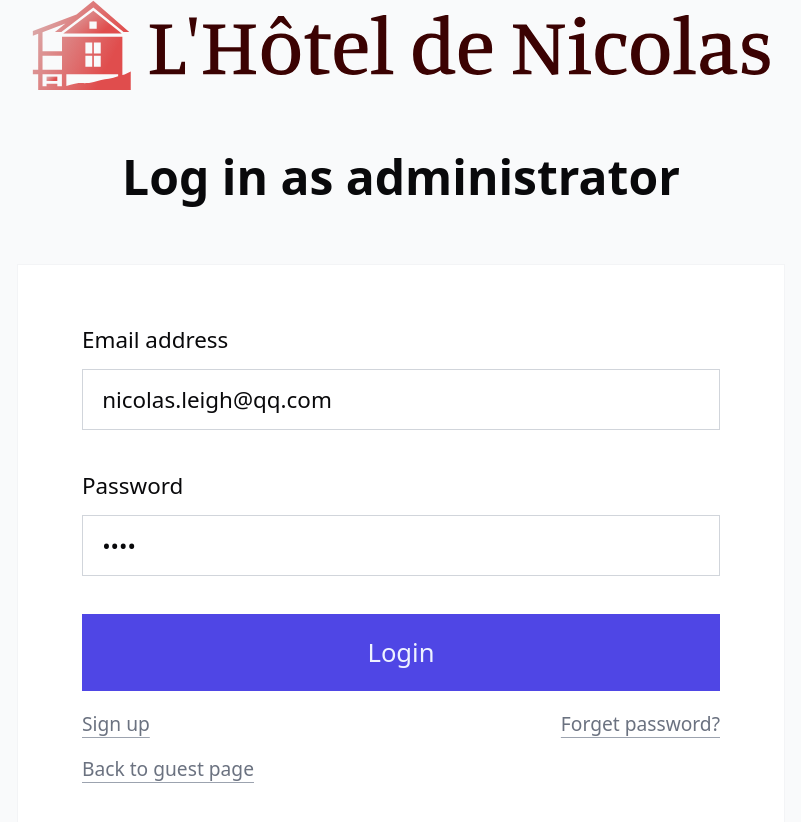
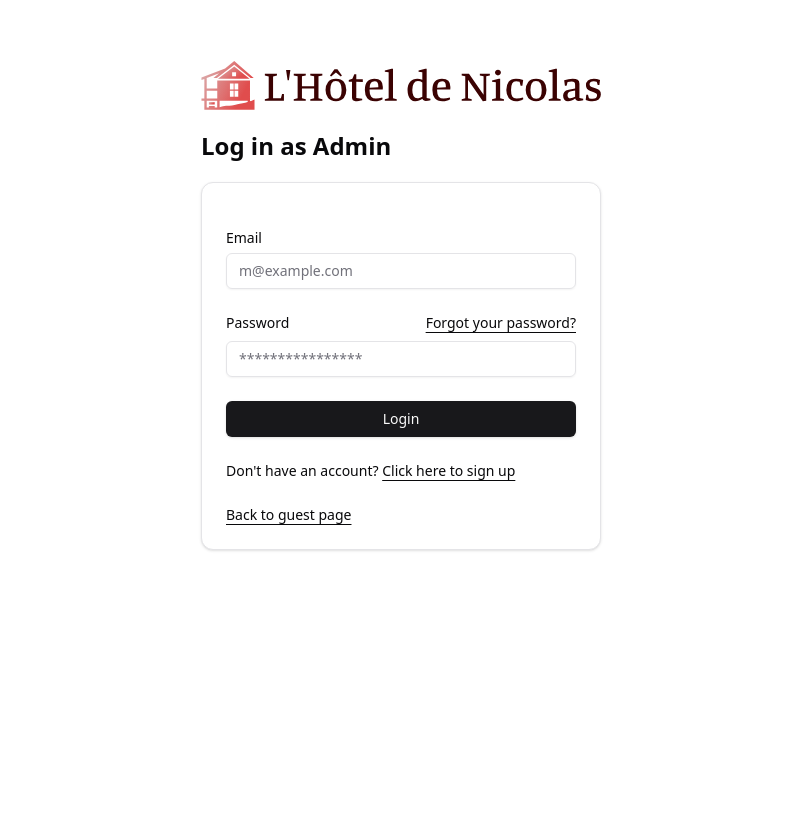
Before and after one commit to nicolasleigh/CabinFy, a React (Vite) app in the folder frontend/: page /admin/login in a window 1280 px wide. Shown: the whole page, without its empty margins (239-1040 px from the left). After the commit the page ends 800 px from the top, so only its background shows below. Built offline with nearby package versions, Linux system fonts and the light colour scheme.

Commit message:
refactor login form

```diff
--- /dev/null
+++ b/frontend/src/features/authentication/LoginForm-2.tsx
@@ -0,0 +1,79 @@
+import { useState } from 'react';
+import Button from '../../ui/Button';
+import Form from '../../ui/Form';
+import Input from '../../ui/Input';
+import FormRowVertical from '../../ui/FormRowVertical';
+import { useLogin } from './useLogin';
+import SpinnerMini from '../../ui/SpinnerMini';
+import ButtonLink from '../../ui/ButtonLink';
+import ButtonGroup from '../../ui/ButtonGroup';
+import styled from 'styled-components';
+
+const BackLink = styled(ButtonLink)`
+  margin-top: 1rem;
+  display: inline-block;
+`;
+
+function LoginForm() {
+  const [email, setEmail] = useState('nicolas.leigh@qq.com');
+  const [password, setPassword] = useState('1234');
+  const { login, isLoading } = useLogin();
+
+  function handleSubmit(e) {
+    e.preventDefault();
+    if (!email || !password) return;
+    login(
+      { email, password },
+      {
+        // onSettled: () => {
+        //   setEmail('');
+        //   setPassword('');
+        // },
+      }
+    );
+  }
+
+  return (
+    <>
+      <Form onSubmit={handleSubmit}>
+        <FormRowVertical label='Email address'>
+          <Input
+            type='email'
+            id='email'
+            // This makes this form better for password managers
+            autoComplete='username'
+            value={email}
+            onChange={(e) => setEmail(e.target.value)}
+            disabled={isLoading}
+          />
+        </FormRowVertical>
+        <FormRowVertical label='Password'>
+          <Input
+            type='password'
+            id='password'
+            autoComplete='current-password'
+            value={password}
+            onChange={(e) => setPassword(e.target.value)}
+            disabled={isLoading}
+          />
+        </FormRowVertical>
+        <FormRowVertical>
+          <Button size='large' disabled={isLoading}>
+            {!isLoading ? 'Login' : <SpinnerMini />}
+          </Button>
+        </FormRowVertical>
+        <ButtonGroup $between>
+          <ButtonLink to='/admin/signup' state={{ email }}>
+            Sign up
+          </ButtonLink>
+          <ButtonLink to='/admin/forget-password' state={{ email }}>
+            Forget password?
+          </ButtonLink>
+        </ButtonGroup>
+        <BackLink to='/home'>Back to guest page</BackLink>
+      </Form>
+    </>
+  );
+}
+
+export default LoginForm;
--- a/frontend/src/features/authentication/LoginForm.tsx
+++ b/frontend/src/features/authentication/LoginForm.tsx
@@ -1,29 +1,53 @@
-import { useState } from 'react';
-import Button from '../../ui/Button';
-import Form from '../../ui/Form';
-import Input from '../../ui/Input';
-import FormRowVertical from '../../ui/FormRowVertical';
-import { useLogin } from './useLogin';
-import SpinnerMini from '../../ui/SpinnerMini';
-import ButtonLink from '../../ui/ButtonLink';
-import ButtonGroup from '../../ui/ButtonGroup';
-import styled from 'styled-components';
+import { cn } from "@/lib/utils";
+import { Button } from "@/components/ui/button";
+import { Card, CardContent, CardDescription, CardHeader, CardTitle } from "@/components/ui/card";
+import { Input } from "@/components/ui/input";
+import { Label } from "@/components/ui/label";
+import { BsGoogle } from "react-icons/bs";
+import { useState } from "react";
+import { Link } from "react-router-dom";
+import { isValidEmail } from "@/utils/helpers";
+import toast from "react-hot-toast";
+import { useLogin } from "./useLogin";
 
-const BackLink = styled(ButtonLink)`
-  margin-top: 1rem;
-  display: inline-block;
-`;
+const validateUserInfo = ({ email, password }) => {
+  if (!email.trim()) {
+    return { ok: false, error: "Email is missing!" };
+  }
+  if (!isValidEmail(email)) {
+    return { ok: false, error: "Invalid email!" };
+  }
 
-function LoginForm() {
-  const [email, setEmail] = useState('nicolas.leigh@qq.com');
-  const [password, setPassword] = useState('1234');
+  if (!password.trim()) {
+    return { ok: false, error: "Password is missing!" };
+  }
+  if (password.length < 8) {
+    return { ok: false, error: "Password must be 8 characters!" };
+  }
+  return { ok: true };
+};
+
+export default function LoginForm({
+  className,
+  title,
+  defaultEmail,
+  defaultPass,
+  ...props
+}: React.ComponentPropsWithoutRef<"div">) {
+  // const [email, setEmail] = useState('nicolas.leigh@qq.com');
+  // const [password, setPassword] = useState('1234');
+  const [userInfo, setUserInfo] = useState({
+    email: defaultEmail,
+    password: defaultPass,
+  });
   const { login, isLoading } = useLogin();
 
   function handleSubmit(e) {
     e.preventDefault();
-    if (!email || !password) return;
+    const { ok, error } = validateUserInfo(userInfo);
+    if (!ok) return toast.error(error as string);
     login(
-      { email, password },
+      { email: userInfo.email, password: userInfo.password },
       {
         // onSettled: () => {
         //   setEmail('');
@@ -33,47 +57,74 @@ function LoginForm() {
     );
   }
 
+  const handleChange = ({ target }) => {
+    const { value, name } = target;
+    setUserInfo({ ...userInfo, [name]: value });
+  };
+
   return (
-    <>
-      <Form onSubmit={handleSubmit}>
-        <FormRowVertical label='Email address'>
+    <div className={cn("flex flex-col gap-6", className)} {...props}>
+      <Card>
+        <CardHeader className='text-center'>
+          <CardTitle className='text-xl'>{title as string}</CardTitle>
+        </CardHeader>
+        <CardContent>
+          <form onSubmit={handleSubmit}>
+            <div className='grid gap-6'>
+              <div className='grid gap-6'>
+                <div className='grid gap-2'>
+                  <Label htmlFor='email'>{"Email"}</Label>
                   <Input
+                    id='email'
                     type='email'
-            id='email'
-            // This makes this form better for password managers
-            autoComplete='username'
-            value={email}
-            onChange={(e) => setEmail(e.target.value)}
+                    placeholder='m@example.com'
+                    required
+                    value={userInfo.email || defaultEmail}
+                    onChange={handleChange}
+                    name='email'
                     disabled={isLoading}
                   />
-        </FormRowVertical>
-        <FormRowVertical label='Password'>
+                </div>
+                <div className='grid gap-2'>
+                  <div className='flex items-center'>
+                    <Label htmlFor='password'>{"Password"}</Label>
+                    <Link
+                      to='/admin/forget-password'
+                      className='ml-auto text-sm underline-offset-4 underline hover:no-underline'
+                    >
+                      {"Forgot your password?"}
+                    </Link>
+                  </div>
                   <Input
+                    id='password'
                     type='password'
-            id='password'
-            autoComplete='current-password'
-            value={password}
-            onChange={(e) => setPassword(e.target.value)}
+                    required
+                    placeholder='****************'
+                    value={userInfo.password || defaultPass}
+                    onChange={handleChange}
+                    name='password'
                     disabled={isLoading}
                   />
-        </FormRowVertical>
-        <FormRowVertical>
-          <Button size='large' disabled={isLoading}>
-            {!isLoading ? 'Login' : <SpinnerMini />}
+                </div>
+                <Button type='submit' className='w-full'>
+                  {"Login"}
                 </Button>
-        </FormRowVertical>
-        <ButtonGroup $between>
-          <ButtonLink to='/admin/signup' state={{ email }}>
-            Sign up
-          </ButtonLink>
-          <ButtonLink to='/admin/forget-password' state={{ email }}>
-            Forget password?
-          </ButtonLink>
-        </ButtonGroup>
-        <BackLink to='/home'>Back to guest page</BackLink>
-      </Form>
-    </>
+              </div>
+              <div className='text-sm '>
+                {`Don't have an account? `}
+                <Link to='/admin/signup ' className='ml-auto text-sm underline-offset-4 underline hover:no-underline'>
+                  {"Click here to sign up"}
+                </Link>
+              </div>
+              <div className='text-sm '>
+                <Link to='/home' className='ml-auto text-sm underline-offset-4 underline hover:no-underline'>
+                  Back to guest page
+                </Link>
+              </div>
+            </div>
+          </form>
+        </CardContent>
+      </Card>
+    </div>
   );
 }
-
-export default LoginForm;
--- a/frontend/src/pages/Login.tsx
+++ b/frontend/src/pages/Login.tsx
@@ -1,15 +1,15 @@
-import LoginForm from '../features/authentication/LoginForm';
-import Heading from '../ui/Heading';
-import { LoginLayout } from '../ui/LoginLayout';
-import Logo from '../ui/Logo';
+import LoginForm from "../features/authentication/LoginForm";
+import Heading from "../ui/Heading";
+import { LoginLayout } from "../ui/LoginLayout";
+import Logo from "../ui/Logo";
 
 function Login() {
   return (
-    <LoginLayout>
+    <div className='max-w-[400px] mx-auto mt-10'>
       <Logo $large />
-      <Heading as='h4'>Log in as administrator</Heading>
+      <h2 className='text-2xl font-semibold mb-5'>Log in as Admin</h2>
       <LoginForm />
-    </LoginLayout>
+    </div>
   );
 }
 
--- a/frontend/src/utils/helpers.ts
+++ b/frontend/src/utils/helpers.ts
@@ -52,3 +52,8 @@ export const statusColor = {
   "checked-in": "bg-cGreen-100 text-cGreen-700",
   "checked-out": "bg-cSilver-100 text-cSilver-700",
 };
+
+export const isValidEmail = (email) => {
+  const isValid = /[^\s@]+@[^\s@]+\.[^\s@]+/gi;
+  return isValid.test(email);
+};
```
Lines whose indentation alone changed are shown as unchanged.
